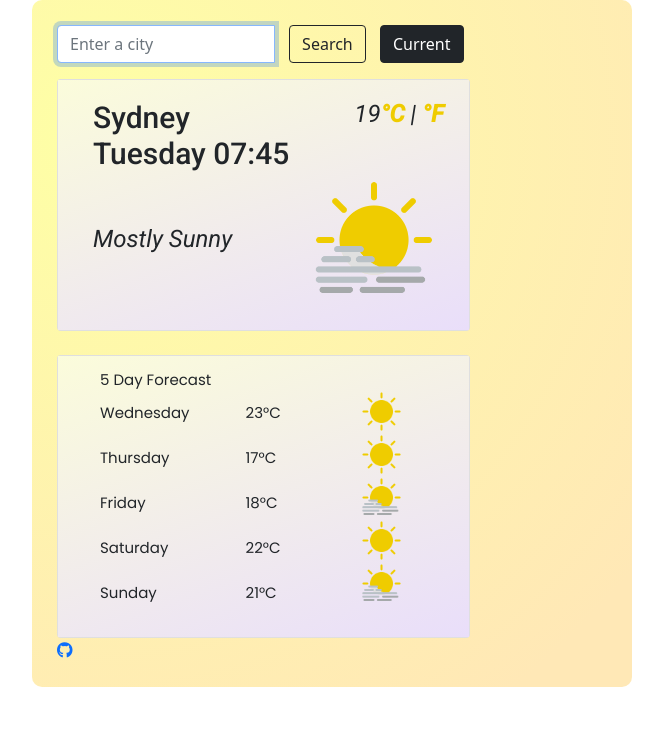
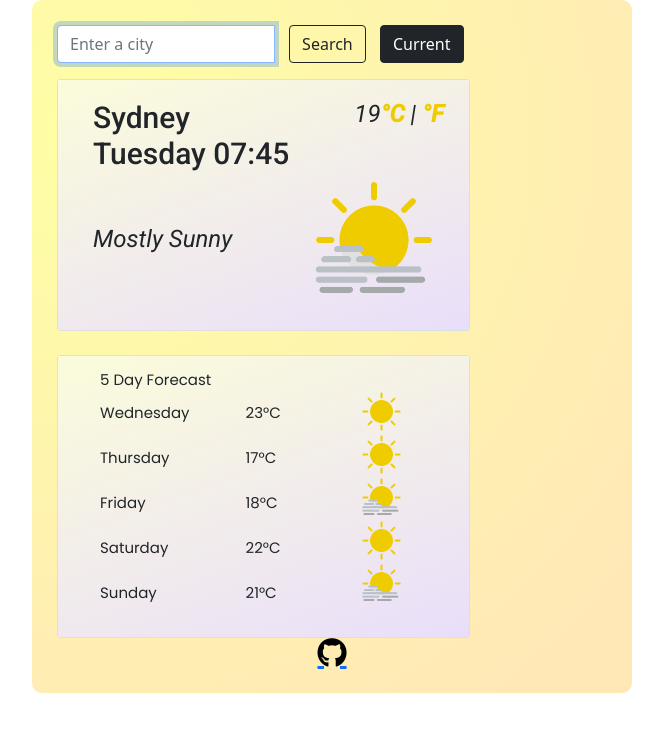
Before and after one commit to PasqualCarstens/weather-app, a plain HTML site: page index.html in a window 1280 px wide. Shown: the whole page, without its empty margins (308-971 px from the left). Drawn offline with nearby package versions, Linux system fonts and the light colour scheme.

Commit message:
Styling github icon

```diff
--- a/src/style.css
+++ b/src/style.css
@@ -85,3 +85,12 @@ h4 {
 #temperature-description {
   text-transform: capitalize;
 }
+
+.github-icon {
+  display: block;
+  margin: 0 auto;
+  text-align: center;
+  font-size: 30px;
+  color: black;
+  text-decoration: none;
+}
```
